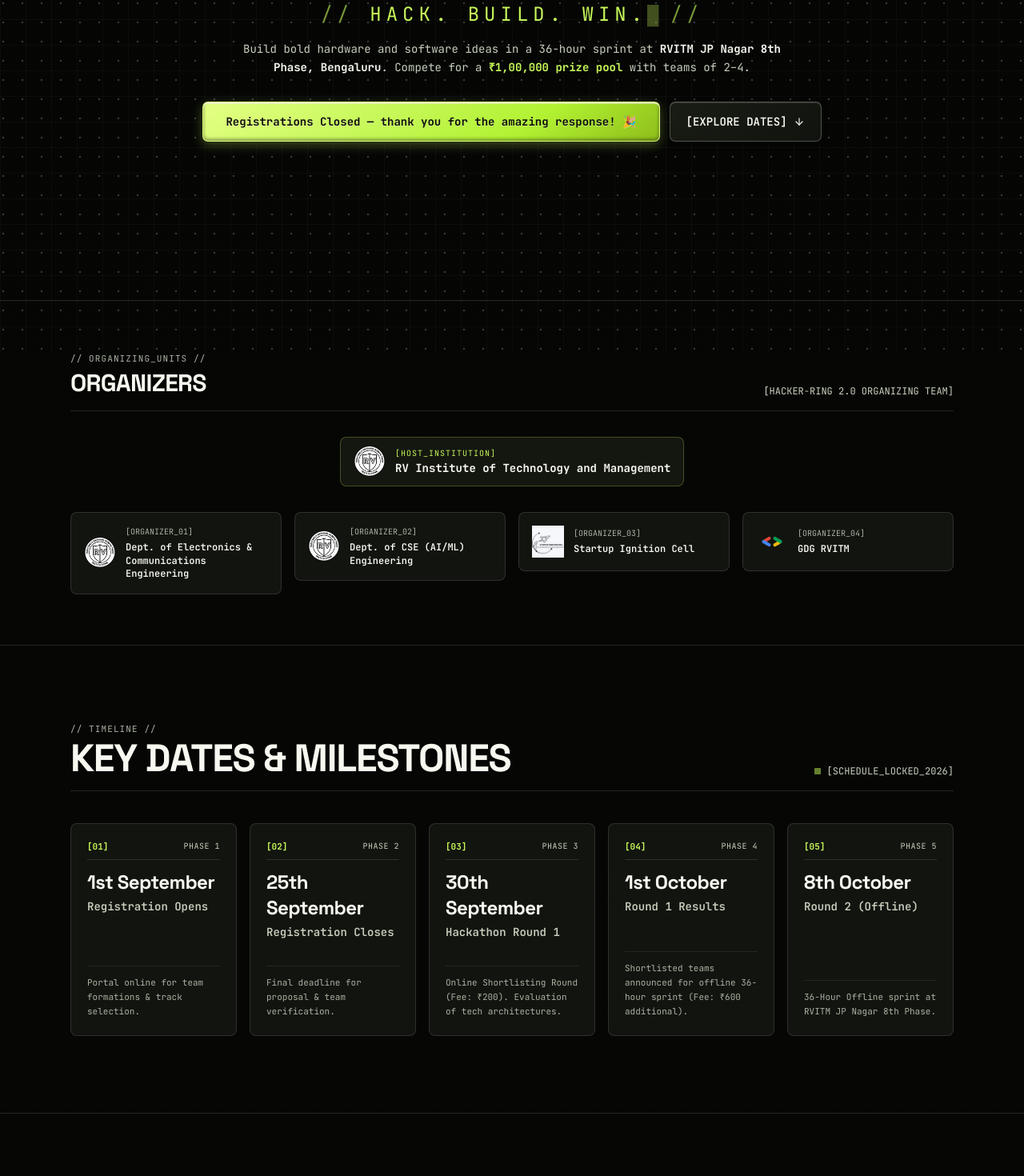
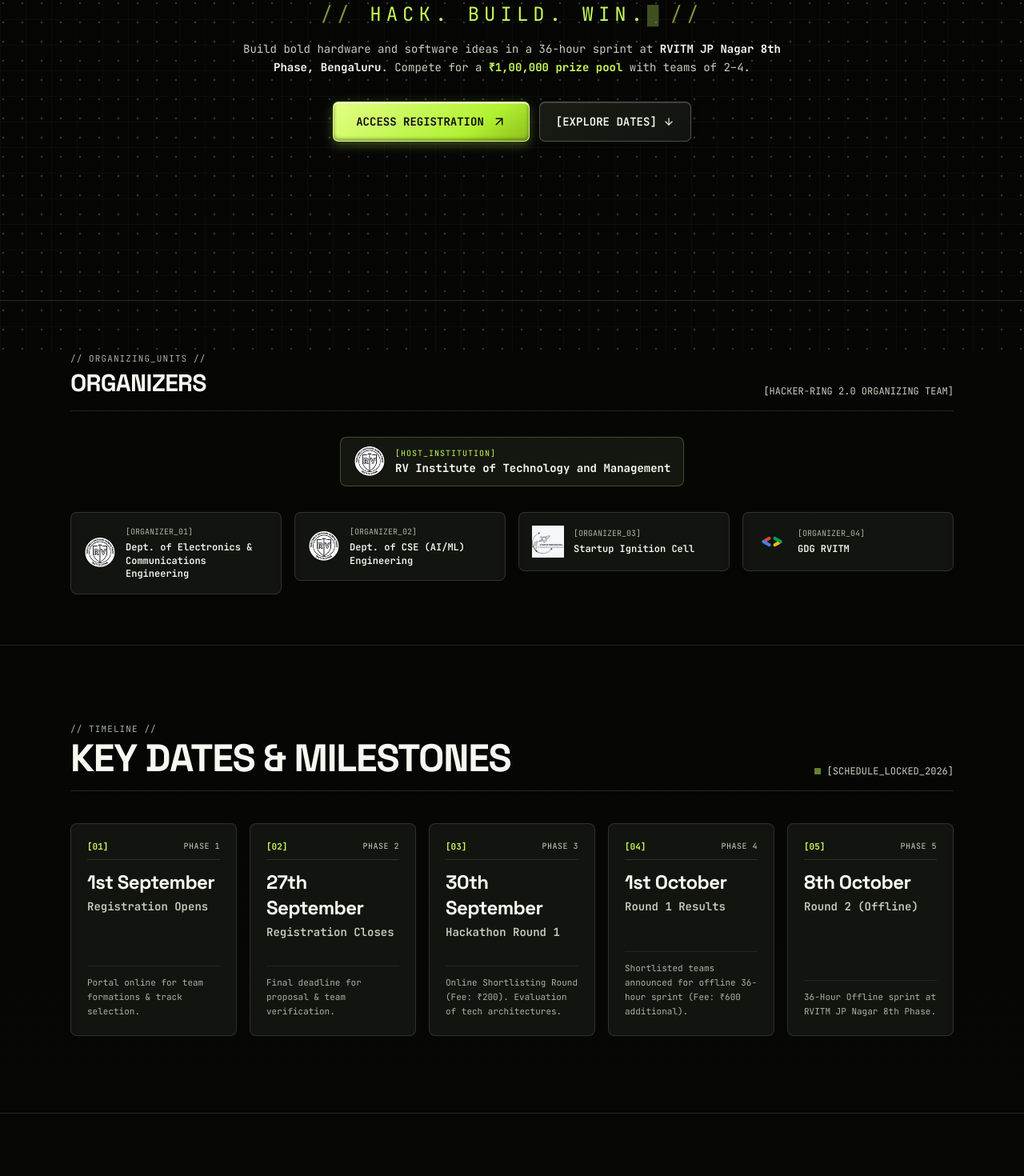
Before and after one commit to myrarizvi/hackerRing2026, a React (Vite) app: page / in a window 1280 px wide. Shown: the part 360-1830 px from the top of the page at 80% size. Built offline with nearby package versions, Linux system fonts and the light colour scheme; no server answers.

Commit message:
regs open

```diff
--- a/api/register.ts
+++ b/api/register.ts
@@ -1,6 +1,5 @@
 import { createClient } from "@supabase/supabase-js";
 import dotenv from "dotenv";
-import { REGISTRATIONS_OPEN } from "../src/config";
 
 // Load environment variables strictly on the server
 dotenv.config({ path: ".env.local" });
@@ -121,13 +120,6 @@
 
 // ── Core API Handler ─────────────────────────────────────────────────────────
 export async function handleRegisterRequest(request: Request): Promise<Response> {
-  if (!REGISTRATIONS_OPEN) {
-    return new Response(JSON.stringify({ error: "Registrations are closed" }), {
-      status: 403,
-      headers: { "Content-Type": "application/json" },
-    });
-  }
-
   // 1. Handle CORS Preflight
   if (request.method === "OPTIONS") {
     const origin = request.headers.get("origin") || "";
--- a/src/App.tsx
+++ b/src/App.tsx
@@ -15,7 +15,6 @@
 import { NotFoundPage } from "@/components/NotFoundPage";
 import { RegistrationPage } from "@/components/RegistrationPage";
 import { ArrowUpRight } from "lucide-react";
-import { REGISTRATIONS_OPEN } from "@/config";
 
 export default function App() {
   return (
@@ -68,7 +67,7 @@
 
               {/* Mobile Sticky Quick Register Action Bar */}
               <div className="mobile-sticky-register sm:hidden fixed bottom-0 left-0 right-0 z-40 px-3 pt-2 bg-gradient-to-t from-[#050604] via-[#050604]/95 to-transparent">
-                {REGISTRATIONS_OPEN ? <Link
+                <Link
                   to="/register"
                   className="w-full btn-primary min-h-[54px] px-4 font-mono font-bold flex max-[359px]:flex-col max-[359px]:items-stretch items-center justify-between gap-3 max-[359px]:gap-1.5 shadow-2xl active:scale-[0.98]"
                 >
@@ -79,11 +78,7 @@
                   <span className="flex flex-shrink-0 items-center gap-1 whitespace-nowrap text-[11px] font-bold tracking-wide max-[359px]:self-end">
                     JOIN NOW <ArrowUpRight size={15} />
                   </span>
-                </Link> : (
-                  <div className="w-full btn-primary min-h-[54px] px-4 font-mono font-bold flex max-[359px]:flex-col max-[359px]:items-stretch items-center justify-between gap-3 max-[359px]:gap-1.5 shadow-2xl active:scale-[0.98]">
-                    Registrations Closed — thank you for the amazing response! 🎉
-                  </div>
-                )}
+                </Link>
               </div>
             </>
           }
--- a/src/components/HeroSection.tsx
+++ b/src/components/HeroSection.tsx
@@ -2,7 +2,6 @@
 import { motion } from "motion/react";
 import { ArrowDown, ArrowUpRight } from "lucide-react";
 import { Link } from "react-router-dom";
-import { REGISTRATIONS_OPEN } from "@/config";
 
 const GLITCH_CHARS = "█▓▒░#$/@%&*+=~<>[]01";
 
@@ -203,17 +202,13 @@
 
           {/* Action Buttons Section */}
           <div className="mt-6 sm:mt-8 flex flex-col sm:flex-row items-center justify-center gap-3 w-full sm:w-auto px-2">
-            {REGISTRATIONS_OPEN ? <Link
+            <Link
               to="/register"
               className="w-full sm:w-auto btn-primary px-6 sm:px-7 py-3 sm:py-3.5 text-xs sm:text-sm flex items-center justify-center gap-2.5 group"
             >
               <span>ACCESS REGISTRATION</span>
               <ArrowUpRight size={18} className="transition-transform group-hover:translate-x-0.5 group-hover:-translate-y-0.5" />
-            </Link> : (
-              <div className="w-full sm:w-auto btn-primary px-6 sm:px-7 py-3 sm:py-3.5 text-xs sm:text-sm flex items-center justify-center gap-2.5 group">
-                Registrations Closed — thank you for the amazing response! 🎉
-              </div>
-            )}
+            </Link>
             <a
               href="#dates"
               className="w-full sm:w-auto btn-secondary px-5 py-3 sm:py-3.5 text-xs sm:text-sm flex items-center justify-center gap-2 group"
--- a/src/components/KeyDatesSection.tsx
+++ b/src/components/KeyDatesSection.tsx
@@ -13,7 +13,7 @@
   {
     id: "02",
     milestone: "Registration Closes",
-    date: "25th September",
+    date: "27th September",
     status: "active",
     description: "Final deadline for proposal & team verification.",
   },
--- a/src/components/RegisterSection.tsx
+++ b/src/components/RegisterSection.tsx
@@ -1,7 +1,6 @@
 import { motion } from "motion/react";
 import { Link } from "react-router-dom";
 import { ArrowUpRight, ShieldCheck } from "lucide-react";
-import { REGISTRATIONS_OPEN } from "@/config";
 
 export function RegisterSection() {
   return (
@@ -34,7 +33,7 @@
               <span className="animate-ping absolute inline-flex h-full w-full rounded-full bg-[#c7f85a] opacity-75"></span>
               <span className="relative inline-flex rounded-full h-2 w-2 bg-[#c7f85a]"></span>
             </span>
-            <span>{REGISTRATIONS_OPEN ? "[REGISTRATION_OPEN]" : "Registrations Closed — thank you for the amazing response! 🎉"}</span>
+            <span>[REGISTRATION_OPEN]</span>
           </div>
         </div>
 
@@ -88,17 +87,13 @@
             </div>
 
             {/* CTA */}
-            {REGISTRATIONS_OPEN ? <Link
+            <Link
               to="/register"
               className="btn-primary w-full sm:w-auto px-6 sm:px-8 py-4 text-sm sm:text-base tracking-wider flex items-center justify-center gap-2"
             >
               <span>[REGISTER NOW — ₹200 / TEAM]</span>
               <ArrowUpRight size={20} />
-            </Link> : (
-              <div className="btn-primary w-full sm:w-auto px-6 sm:px-8 py-4 text-sm sm:text-base tracking-wider flex items-center justify-center gap-2">
-                Registrations Closed — thank you for the amazing response! 🎉
-              </div>
-            )}
+            </Link>
           </div>
         </motion.div>
 
--- a/src/components/RegistrationPage.tsx
+++ b/src/components/RegistrationPage.tsx
@@ -1,10 +1,9 @@
 import { useState, useEffect } from "react";
 import { motion } from "motion/react";
-import { Link, Navigate } from "react-router-dom";
+import { Link } from "react-router-dom";
 import { supabase } from "../lib/supabase";
 import { PAYMENT_URL } from "../constants";
 import { ArrowLeft, Plus, Trash2, Upload, User, Terminal, ExternalLink } from "lucide-react";
-import { REGISTRATIONS_OPEN } from "@/config";
 
 // ─── Types ────────────────────────────────────────────────────────────────────
 
@@ -313,7 +312,6 @@
   };
 
   const handleSubmit = async (e: React.FormEvent) => {
-    if (!REGISTRATIONS_OPEN) return;
     e.preventDefault();
     if (!validate()) return;
 
@@ -374,10 +372,6 @@
   };
 
   // ── Render ──
-
-  if (!REGISTRATIONS_OPEN) {
-    return <Navigate to="/" replace />;
-  }
 
   return (
     <div className="relative z-20 min-h-screen pt-20 pb-20 px-3 min-[360px]:px-4 sm:px-6 font-mono">
--- a/src/components/TracksSection.tsx
+++ b/src/components/TracksSection.tsx
@@ -1,7 +1,6 @@
 import { motion } from "motion/react";
 import { Cpu, Radio, Sparkles } from "lucide-react";
 import { Link } from "react-router-dom";
-import { REGISTRATIONS_OPEN } from "@/config";
 
 export function TracksSection() {
   const tracks = [
@@ -131,11 +130,7 @@
                 {/* Bottom Spec Footer */}
                 <div className="mt-6 pt-4 border-t border-[rgba(247,248,239,0.08)] flex flex-col min-[430px]:flex-row min-[430px]:items-center justify-between gap-2 font-mono text-[11px] text-[#aab1a2]">
                   <span>ELIGIBILITY: OPEN TO ALL</span>
-                  {REGISTRATIONS_OPEN ? (
-                    <Link to="/register" className="text-[#c7f85a] font-bold hover:underline">&gt; REGISTER THIS TRACK</Link>
-                  ) : (
-                    <span className="text-[#c7f85a] font-bold hover:underline">Registrations Closed — thank you for the amazing response! 🎉</span>
-                  )}
+                  <Link to="/register" className="text-[#c7f85a] font-bold hover:underline">&gt; REGISTER THIS TRACK</Link>
                 </div>
               </motion.div>
             );
--- a/src/config.ts
+++ /dev/null
@@ -1 +0,0 @@
-export const REGISTRATIONS_OPEN = false;
```
